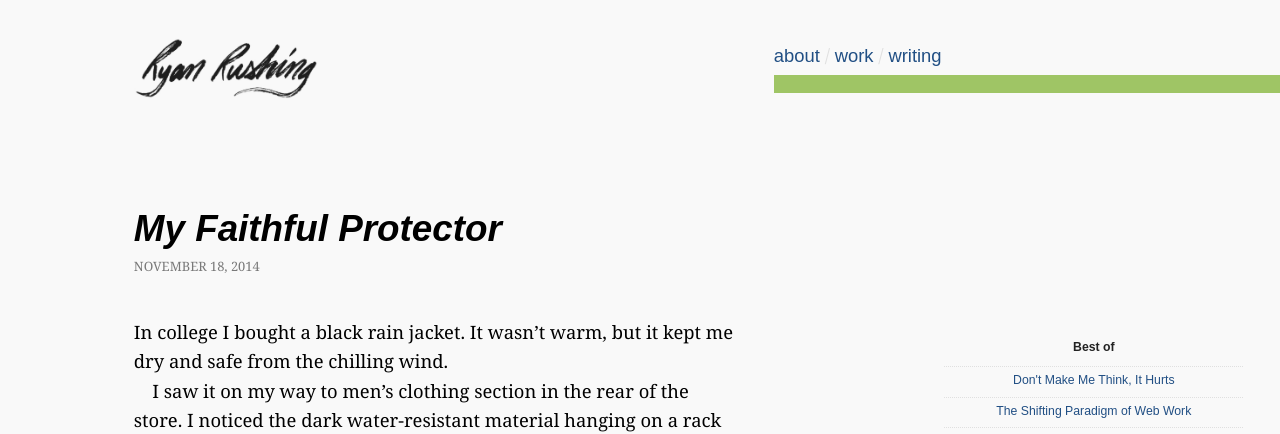
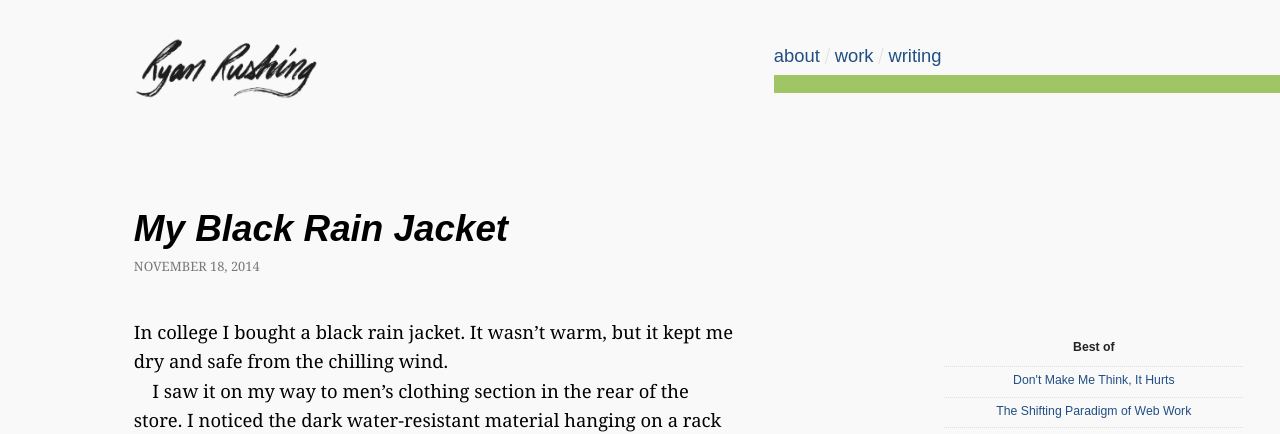
Before and after one commit to WriteEditor/ryan-rushing, a Jekyll site: the page built from _posts/writing/2014-11-18-my-black-rain-jacket.md, in a window 1280 px wide. Shown: the top 434 px of the page. Built offline with Jekyll 4.4.1, drawn with Linux system fonts in a browser that asks for light colours; nearby versions of some CDN libraries.

Commit message:
corrected the title

```diff
--- a/_posts/writing/2014-11-18-my-black-rain-jacket.md
+++ b/_posts/writing/2014-11-18-my-black-rain-jacket.md
@@ -1,6 +1,6 @@
 ---
 layout: individual
-title: My Faithful Protector
+title: My Black Rain Jacket
 category: writing
 ---
 
```
